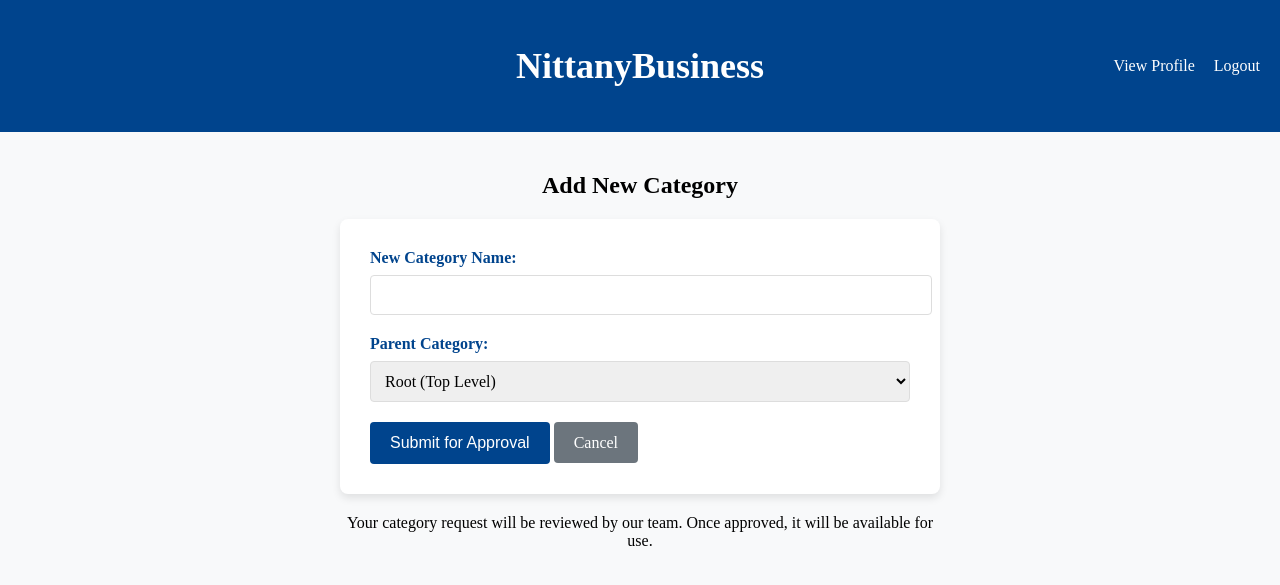
After one commit to bz28/431w, a Flask app: page /add_category in a window 1280 px wide. The commit adds this page. Shown: the top 585 px of the page. Run offline with Flask 3, Linux system fonts and the light colour scheme; a user stored in the database is signed in; data comes from the database, SQL or seed files in the repository.

Commit message:
Created functionality for adding new categories

```diff
--- a/web_app/app.py
+++ b/web_app/app.py
@@ -535,85 +535,117 @@ def seller_products():
     connection.close()
     return render_template('seller_products.html', products=products)
 
+def get_categories():
+   connection = sql.connect('database.db')
+   cursor = connection.cursor()
+
+
+   cursor.execute("SELECT parent_category, category_name FROM Categories")
+   category_rows = cursor.fetchall()
+
+
+   from collections import defaultdict
+   categories = defaultdict(list)
+   for parent, child in category_rows:
+       parent = parent.strip() if parent else 'Root'
+       child = child.strip()
+       categories[parent].append(child)
+
+   connection.close()
+   return dict(categories)  # Return the categories dictionary
+
+
+
+
+
+
+
 @app.route('/add_product', methods=['GET', 'POST'])
 def add_product():
-    if 'email' not in session:
-        return redirect(url_for('login'))
+   if 'email' not in session:
+       return redirect(url_for('login'))
 
-    # Initialize variables for template
-    show_new_category = False
-    form_data = {}
-    error = None
+   # Initialize variables for template
+   show_new_category = False
+   form_data = {}
+   error = None
 
-    if request.method == 'POST':
-        # Get the seller's email from the session
-        seller_email = session['email']
+   # Get categories for dropdown
+   categories = get_categories()
 
-        # Get form data
-        product_title = request.form['product_title']
-        product_name = request.form['product_name']
-        category_selection = request.form['category']
+   if request.method == 'POST':
+       # Get the seller's email from the session
+       seller_email = session['email']
 
-        # Handle category selection
-        if category_selection == 'new':
-            # If user selected "new" but didn't provide a new category name
-            if 'new_category' not in request.form or not request.form['new_category'].strip():
-                # Save form data to repopulate the form
-                form_data = {
-                    'product_title': product_title,
-                    'product_name': product_name,
-                    'category': category_selection,
-                    'product_description': request.form.get('product_description', ''),
-                    'quantity': request.form.get('quantity', ''),
-                    'product_price': "$" +request.form.get('product_price', ''),
-                    'status': request.form.get('status', '')
+       # Get form data
+       product_title = request.form['product_title']
+       product_name = request.form['product_name']
+       category_selection = request.form['category']
 
-                }
-                show_new_category = True
-                error = "Please provide a name for the new category"
-                return render_template('seller_addproducts.html',
-                                      show_new_category=show_new_category,
-                                      form_data=form_data,
-                                      error=error)
+       # Handle category selection
+       if category_selection == 'new':
+           # If user selected "new" but didn't provide a new category name
+           if 'new_category' not in request.form or not request.form['new_category'].strip():
+               # Save form data to repopulate the form
+               form_data = {
+                   'product_title': product_title,
+                   'product_name': product_name,
+                   'category': category_selection,
+                   'product_description': request.form.get('product_description', ''),
+                   'quantity': request.form.get('quantity', ''),
+                   'product_price': "$" +request.form.get('product_price', ''),
+                   'status': request.form.get('status', '')
 
-            category = request.form['new_category']
-        else:
-            category = category_selection
+               }
+               show_new_category = True
+               error = "Please provide a name for the new category"
+               return render_template('seller_addproducts.html',
+                                     show_new_category=show_new_category,
+                                     form_data=form_data,
+                                     categories=categories,
+                                     error=error)
 
-        product_description = request.form['product_description']
-        quantity = request.form['quantity']
-        product_price = "$" + request.form['product_price']
-        status = request.form['status']
+           category = request.form['new_category']
+       else:
+           category = category_selection
 
-        # Connect to database
-        connection = sql.connect('database.db')
-        cursor = connection.cursor()
+       product_description = request.form['product_description']
+       quantity = request.form['quantity']
+       product_price = "$" + request.form['product_price']
+       status = request.form['status']
 
-        # Generate a unique listing ID
-        listing_id = generate_unique_id(cursor, "Product_listings", "Listing_ID", 10)
+       # Connect to database
+       connection = sql.connect('database.db')
+       cursor = connection.cursor()
 
-        # Insert into Product_listings table
-        cursor.execute('''
-            INSERT INTO Product_listings (
-                Listing_ID, Seller_Email, Category, Product_Title,
-                Product_Name, Product_Description, Quantity, Product_Price, Status
-            ) VALUES (?, ?, ?, ?, ?, ?, ?, ?, ?)
-        ''', (
-            listing_id, seller_email, category, product_title,
-            product_name, product_description, quantity, product_price, status
-        ))
+       # Generate a unique listing ID
+       listing_id = generate_unique_id(cursor, "Product_listings", "Listing_ID", 10)
 
-        connection.commit()
-        connection.close()
+       # Insert into Product_listings table
+       cursor.execute('''
+           INSERT INTO Product_listings (
+               Listing_ID, Seller_Email, Category, Product_Title,
+               Product_Name, Product_Description, Quantity, Product_Price, Status
+           ) VALUES (?, ?, ?, ?, ?, ?, ?, ?, ?)
+       ''', (
+           listing_id, seller_email, category, product_title,
+           product_name, product_description, quantity, product_price, status
+       ))
 
-        # Redirect to the seller products page
-        return redirect(url_for('seller_products'))
+       connection.commit()
+       connection.close()
 
-    # If it's a GET request, just render the form or if we need to show the form again due to validation errors
-    return render_template('seller_addproducts.html',
-                          show_new_category=show_new_category,
-                          form_data=form_data,
-                          error=error)
+       # Redirect to the seller products page
+       return redirect(url_for('seller_products'))
+
+   # If it's a GET request, just render the form
+   # Or if we need to show the form again due to validation errors
+   return render_template('seller_addproducts.html',
+                         show_new_category=show_new_category,
+                         form_data=form_data,
+                         categories=categories,
+                         error=error)
+
 
 
 @app.route('/seller_orders')
@@ -751,5 +783,44 @@ def order_confirmation():
 def creditcard():
 
     return render_template('credit_card.html')
+
+@app.route('/add_category', methods=['GET', 'POST'])
+def add_category():
+    if 'email' not in session or session['role'] != "Sellers":
+        return redirect(url_for('login'))
+
+    error = None
+    success = None
+
+    if request.method == 'POST':
+        new_category = request.form.get('new_category')
+        parent_category = request.form.get('parent_category', 'Root')
+
+        if not new_category:
+            error = "Please enter a category name"
+        else:
+            # Store the category request in a pending categories table
+            connection = sql.connect('database.db')
+            cursor = connection.cursor()
+
+            # Check if category already exists
+            cursor.execute('SELECT 1 FROM Categories WHERE category_name = ?', (new_category,))
+            if cursor.fetchone():
+                error = "This category already exists"
+            else:
+                # Insert into pending categories
+
+                success = "Your category has been submitted for approval"
+
+            connection.close()
+
+    # Get existing categories for parent selection
+    categories = get_categories()
+
+    return render_template('add_category.html',
+                          categories=categories,
+                          error=error,
+                          success=success)
+
 if __name__ == "__main__":
     app.run(debug=True)
--- /dev/null
+++ b/web_app/templates/add_category.html
@@ -0,0 +1,180 @@
+<!DOCTYPE html>
+<html lang="en">
+
+<head>
+    <meta charset="UTF-8">
+    <meta name="viewport" content="width=device-width, initial-scale=1.0">
+    <title>Add New Category</title>
+    <style>
+        body {
+            font-family: 'Times New Roman', Times, serif;
+            margin: 0;
+            padding: 0;
+            text-align: center;
+            background-color: #f8f9fa;
+        }
+
+        header {
+            background-color: #00448d;
+            color: white;
+            padding: 15px;
+            font-size: 24px;
+            position: relative;
+        }
+
+        .top-right-links {
+            position: absolute;
+            right: 20px;
+            top: 50%;
+            transform: translateY(-50%);
+            font-size: 16px;
+        }
+
+        .top-right-links a {
+            color: white;
+            text-decoration: none;
+            margin-left: 15px;
+        }
+
+        .top-right-links a:hover {
+            text-decoration: underline;
+        }
+
+        section {
+            padding: 20px;
+            max-width: 600px;
+            margin: 0 auto;
+        }
+
+        .form-container {
+            background-color: white;
+            border-radius: 8px;
+            box-shadow: 0 4px 8px rgba(0, 0, 0, 0.1);
+            padding: 30px;
+            margin-top: 20px;
+            text-align: left;
+        }
+
+        .form-group {
+            margin-bottom: 20px;
+        }
+
+        label {
+            display: block;
+            margin-bottom: 8px;
+            font-weight: bold;
+            color: #00448d;
+        }
+
+        input[type="text"],
+        select {
+            width: 100%;
+            padding: 10px;
+            border: 1px solid #ddd;
+            border-radius: 4px;
+            font-size: 16px;
+            font-family: 'Times New Roman', Times, serif;
+        }
+
+        .button-group {
+            margin-top: 30px;
+            display: flex;
+            justify-content: space-between;
+        }
+
+        .submit-button {
+            background-color: #00448d;
+            color: white;
+            border: none;
+            padding: 12px 20px;
+            border-radius: 4px;
+            cursor: pointer;
+            font-size: 16px;
+        }
+
+        .submit-button:hover {
+            background-color: #003366;
+        }
+
+        .cancel-button {
+            background-color: #6c757d;
+            color: white;
+            border: none;
+            padding: 12px 20px;
+            border-radius: 4px;
+            cursor: pointer;
+            text-decoration: none;
+            font-size: 16px;
+        }
+
+        .cancel-button:hover {
+            background-color: #5a6268;
+        }
+
+        .error-message {
+            color: #dc3545;
+            margin-bottom: 15px;
+        }
+
+        .success-message {
+            color: #28a745;
+            margin-bottom: 15px;
+        }
+    </style>
+</head>
+
+<body>
+    <header>
+        <h2>NittanyBusiness</h2>
+        <div class="top-right-links">
+            <a href="{{ url_for('profile') }}">View Profile</a>
+            <a href="{{ url_for('logout') }}">Logout</a>
+        </div>
+    </header>
+
+    <section>
+        <h2>Add New Category</h2>
+
+        {% if error %}
+        <div class="error-message">
+            {{ error }}
+        </div>
+        {% endif %}
+
+        {% if success %}
+        <div class="success-message">
+            {{ success }}
+        </div>
+        {% endif %}
+
+        <div class="form-container">
+            <form action="{{ url_for('add_category') }}" method="POST">
+                <div class="form-group">
+                    <label for="new_category">New Category Name:</label>
+                    <input type="text" id="new_category" name="new_category" required>
+                </div>
+
+                <div class="form-group">
+                    <label for="parent_category">Parent Category:</label>
+                    <select id="parent_category" name="parent_category">
+                        <option value="Root">Root (Top Level)</option>
+                        {% for category in categories %}
+                        <option value="{{ category }}">{{ category }}</option>
+                        {% endfor %}
+                    </select>
+                </div>
+
+                <div class="form-actions">
+                    <button type="submit" class="submit-button">Submit for Approval</button>
+                    <a href="{{ url_for('add_product') }}" class="cancel-button">Cancel</a>
+                </div>
+            </form>
+        </div>
+
+        <div style="margin-top: 20px;">
+            <p>Your category request will be reviewed by our team. Once approved, it will be available for use.</p>
+        </div>
+    </section>
+</body>
+
+</html>
```
Also changed, not shown: web_app/templates/seller_addproducts.html (+132 -14 lines).
